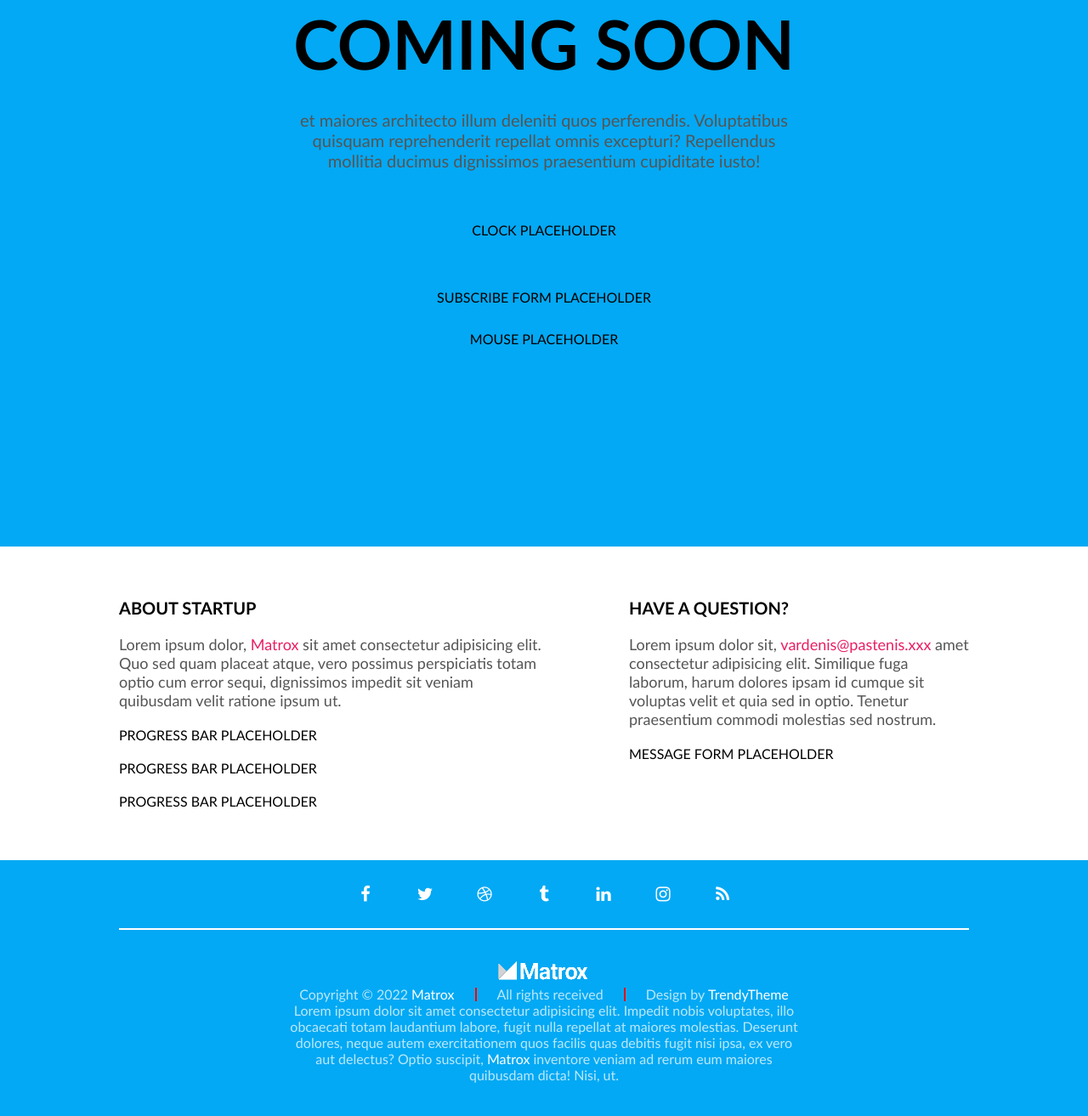
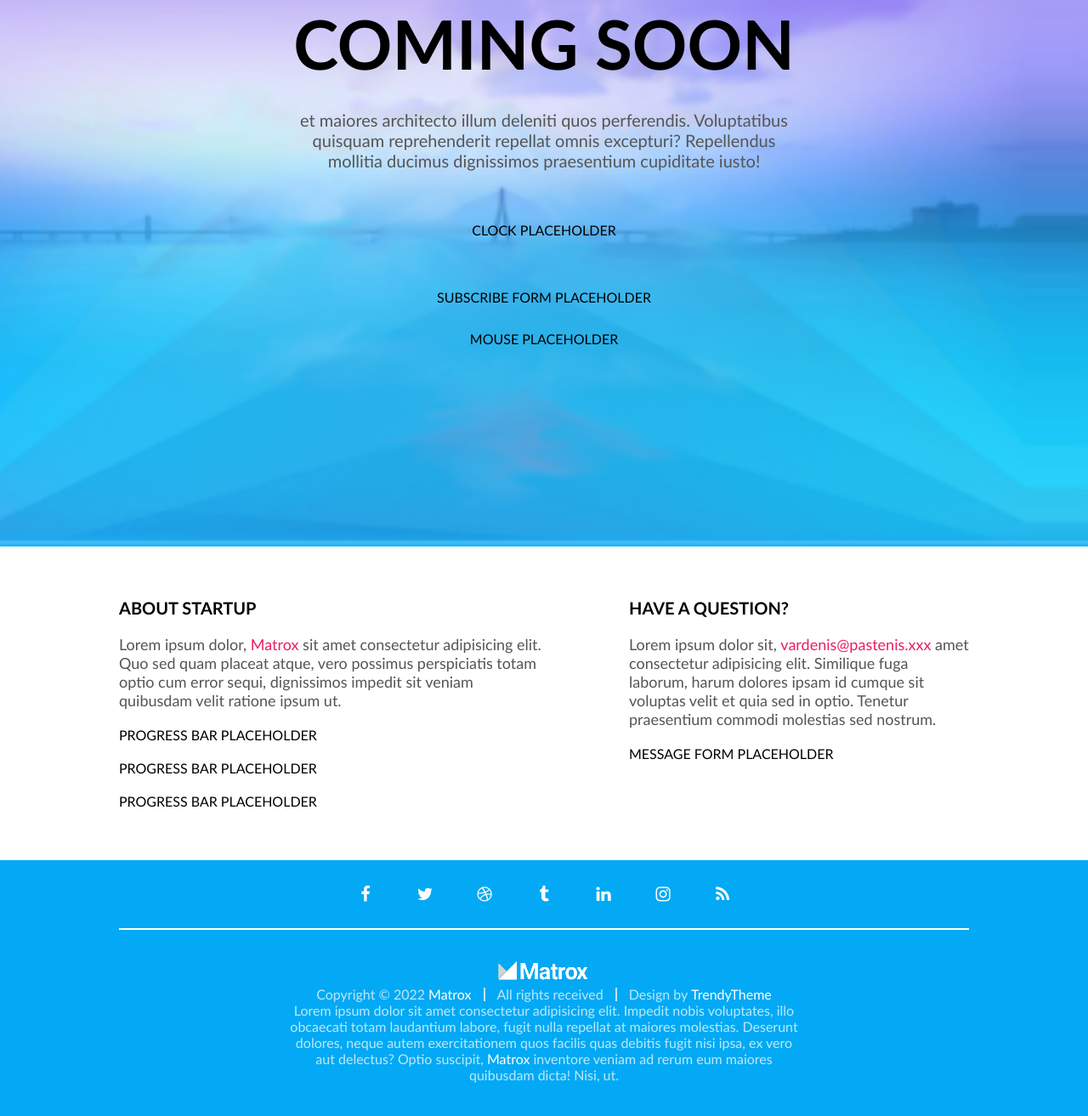
Before and after one commit to Dirigentas/4_coming_soon, a website: page index.html in a window 1280 px wide. Shown: the part 157-1470 px from the top of the page at 85% size. Drawn offline with Linux system fonts and the light colour scheme.

Commit message:
Hero background #6 not done

```diff
--- a/css/pages/home.css
+++ b/css/pages/home.css
@@ -1,6 +1,12 @@
 .hero {
     min-height: 100vh; /*kaip %, turimo ekrano aukštis*/
     text-align: center;
+    background-image: url(../../img/coming-soon-wide.png);
+    background-position:top;
+    background-repeat:no-repeat;
+    background-size:cover;
+    background-attachment:fixed;
+
 }
 .hero > .row-short {
     display: flex;
@@ -61,7 +67,7 @@ footer a:hover {
 }
 .bottom-trio {
     display: flex;
-    gap: 0 50px;
+    gap: 0 30px;
     justify-content: center;
 }
 .bottom-trio > span {
@@ -72,10 +78,10 @@ footer a:hover {
     /* display: inline-block; */
     width: 2px;
     height: 16px;
-    background-color: #f00;
+    background-color: #fffb;
     position: absolute;
     top: 50%; /*kiek atsistumia nuo virsaus, panasiai kaip margin*/
-    right: -25px; /*kiek atsistumia nuo desines, panasiai kaip margin */
+    right: -15px; /*kiek atsistumia nuo desines, panasiai kaip margin */
     transform: translate(50%, -50%); /*reguliuoja pacio elemento stumimasi*/
 }
 .bottom-trio > span:last-child::after {
```
Also changed, not shown: img/coming-soon-wide.png (added).
